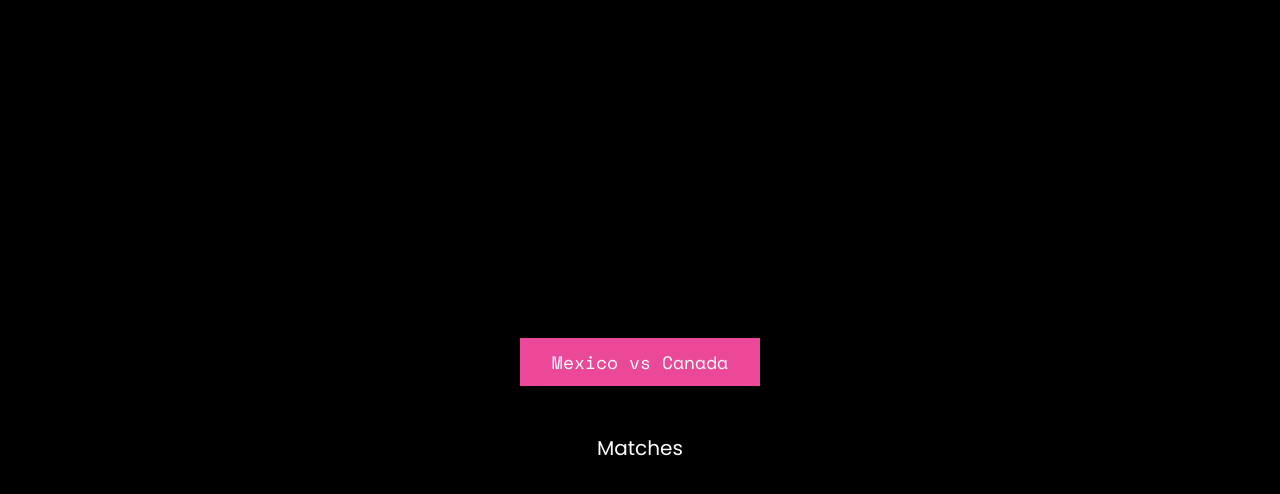
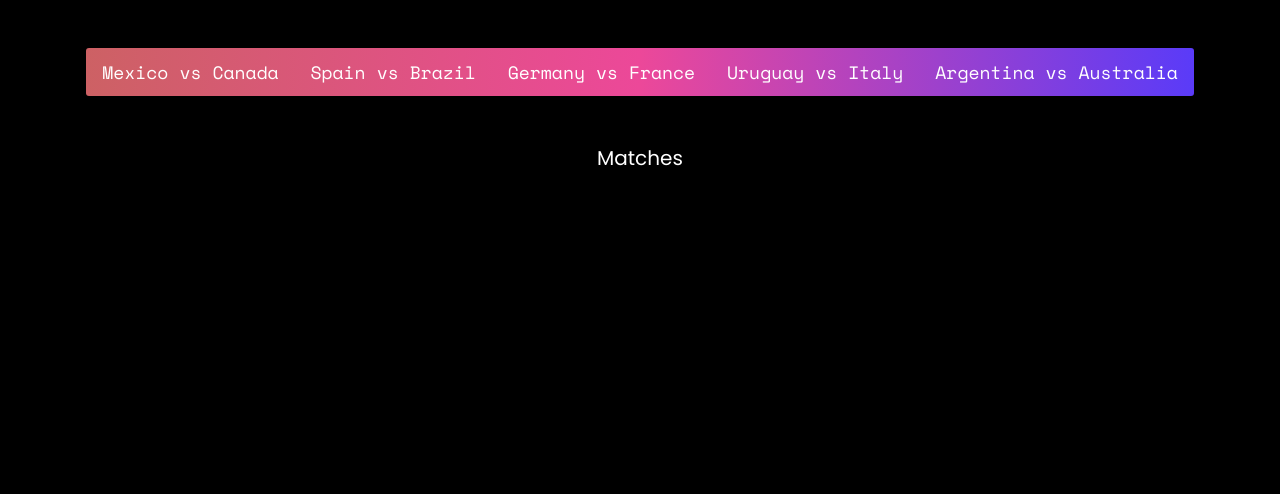
Before and after one commit to Yevhenbk/football-score-board, a Next.js app: page / in a window 1280 px wide. Shown: the top 494 px of the page. Built offline with nearby package versions, Linux system fonts and the light colour scheme.

Commit message:
Add div with buttons

```diff
--- a/src/components/UI/Button.tsx
+++ b/src/components/UI/Button.tsx
@@ -9,8 +9,8 @@ interface Props {
 const Button: React.FC<Props> = (props) => {
   return (
     <div
-      className='btn min-w-40 h-12 bg-pink-500
-      text-white text-lg flex flex-row px-8
+      className='btn min-w-32 h-12 bg-transparent
+      text-white text-lg flex flex-row px-4
       justify-center items-center gap-4 m-0
       hover:bg-pink-600 cursor-pointer'
       onClick={props.onClick}
--- a/src/components/templates/HomeTemplate.tsx
+++ b/src/components/templates/HomeTemplate.tsx
@@ -8,15 +8,44 @@ const HomeTemplate: React.FC = () => {
 
   return (
     <main
-      className='flex flex-col justify-center
+      className='flex flex-col justify-start pt-12
       items-center w-[100%] h-[100vh] gap-12'
     >
-      <Button
-        onClick={() => startGame('Mexico', 'Canada')}
-        testId='start-mexico-canada'
+      <div
+        className='flex flex-row rounded-[3px] overflow-hidden
+        bg-gradient-to-r from-[#cd6164] via-pink-500 to-[#5A3BF8]'
       >
-        <p>Mexico vs Canada</p>
-      </Button>
+        <Button
+          onClick={() => startGame('Mexico', 'Canada')}
+          testId='start-mexico-canada'
+        >
+          <p>Mexico vs Canada</p>
+        </Button>
+        <Button
+          onClick={() => startGame('Spain', 'Brazil')}
+          testId='start-spain-brazil'
+        >
+          <p>Spain vs Brazil</p>
+        </Button>
+        <Button
+          onClick={() => startGame('Germany', 'France')}
+          testId='start-germany-franc'
+        >
+          <p>Germany vs France</p>
+        </Button>
+        <Button
+          onClick={() => startGame('Uruguay', 'Italy')}
+          testId='start-uruguay-italy'
+        >
+          <p>Uruguay vs Italy</p>
+        </Button>
+        <Button
+          onClick={() => startGame('Argentina', 'Australia')}
+          testId='start-argentina-ausralia'
+        >
+          <p>Argentina vs Australia</p>
+        </Button>
+      </div>
 
       <div>
         <h2 className='text-xl text-center'>Matches</h2>
```
